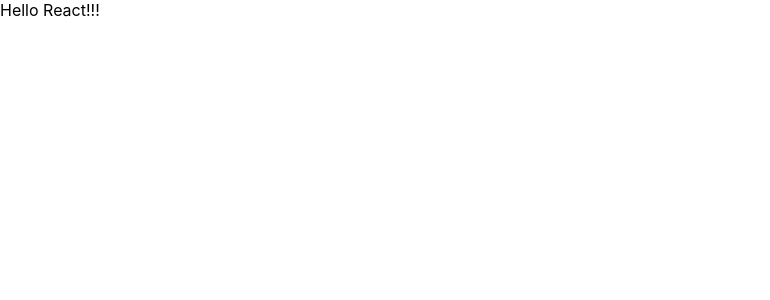
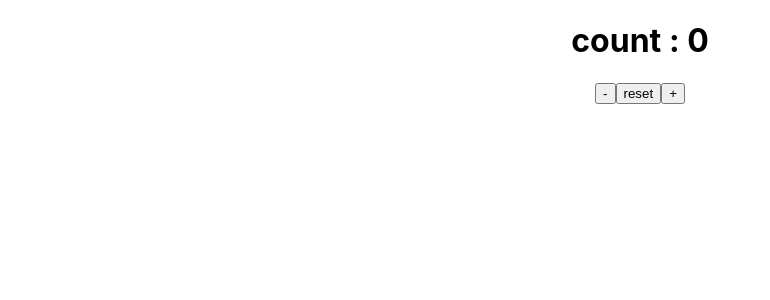
Before and after one commit to Firstkris/react-day3-state-pavitpim-fork, a React (Create React App) app: page / in a window 1280 px wide. Shown: the top 300 px of the page, without its empty margins (0-770 px from the left). Built offline with nearby package versions, Linux system fonts and the light colour scheme.

Commit message:
single-conter-app

```diff
--- a/src/App.js
+++ b/src/App.js
@@ -1,5 +1,84 @@
+import React from 'react';
+
 function App() {
-  return <div>Hello React!!!</div>;
+  // React State (Special JS-Variable)
+  const [count, setCount] = React.useState(0);
+  console.log('count', count);
+
+  // Handle FN
+  const handleIncrease = (event) => {
+    let newCount = count + 1;
+    setCount(newCount);
+    // ทำการอัพเดท state
+    // เมื่อ state เปลี่ยนจะทำให้มีการ rerender
+  };
+
+  const handleDecrease = () => {
+    setCount(count - 1);
+  };
+
+  const handleReset = () => {
+    setCount(0);
+  };
+
+  return (
+    <main className='app'>
+      <h1>count : {count}</h1>
+      <div>
+        <button onClick={handleDecrease}>-</button>
+        <button onClick={handleReset}>reset</button>
+        <button onClick={handleIncrease}>+</button>
+      </div>
+    </main>
+  );
 }
 
+/*
+ (count = 0) : <App/> => 1st => first Render
+  <main className='app'>
+      <h1>count : 0 </h1>
+      <button onClick={handleClick}>add</button>
+  </main>
+
+
+ (count = 1) : <App/> => Trigger Rerender
+   <main className='app'>
+      <h1>count : 1 </h1>
+      <button onClick={handleClick}>add</button>
+   </main>
+*/
+
+// EX-1
+// function App() {
+//   // js-variable (cant trigger ให้ react rerender ได้)
+//   let count = 0;
+
+//   // handle FN
+//   const handleClick = function () {
+//     count++;
+//     console.log('count', count);
+//   };
+//   return (
+//     <main className='app'>
+//       <h1>count : {count}</h1>
+//       <button onClick={handleClick}>add</button>
+//     </main>
+//   );
+// }
+
 export default App;
+
+/*
+ (count = 0) : <App/> => 1st => first Render
+  <main className='app'>
+      <h1>count : 0 </h1>
+      <button onClick={handleClick}>add</button>
+  </main>
+
+
+ (count = 1) : <App/> => Not Rerender
+   <main className='app'>
+      <h1>count : 0 </h1>
+      <button onClick={handleClick}>add</button>
+   </main>
+*/
--- a/src/index.css
+++ b/src/index.css
@@ -1,13 +1,18 @@
 body {
   margin: 0;
-  font-family: -apple-system, BlinkMacSystemFont, 'Segoe UI', 'Roboto', 'Oxygen',
-    'Ubuntu', 'Cantarell', 'Fira Sans', 'Droid Sans', 'Helvetica Neue',
-    sans-serif;
+  font-family: -apple-system, BlinkMacSystemFont, 'Segoe UI', 'Roboto', 'Oxygen', 'Ubuntu',
+    'Cantarell', 'Fira Sans', 'Droid Sans', 'Helvetica Neue', sans-serif;
   -webkit-font-smoothing: antialiased;
   -moz-osx-font-smoothing: grayscale;
 }
 
 code {
-  font-family: source-code-pro, Menlo, Monaco, Consolas, 'Courier New',
-    monospace;
+  font-family: source-code-pro, Menlo, Monaco, Consolas, 'Courier New', monospace;
 }
+
+.app {
+  display: flex;
+  justify-content: center;
+  align-items: center;
+  flex-direction: column;
+}
```
